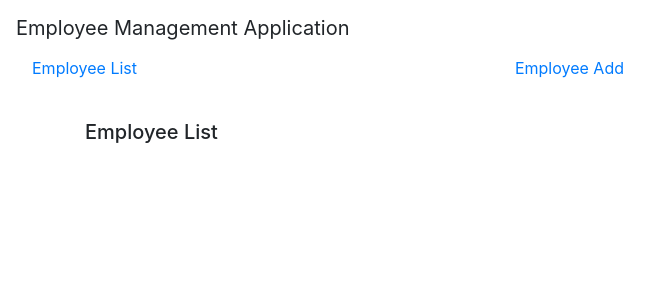
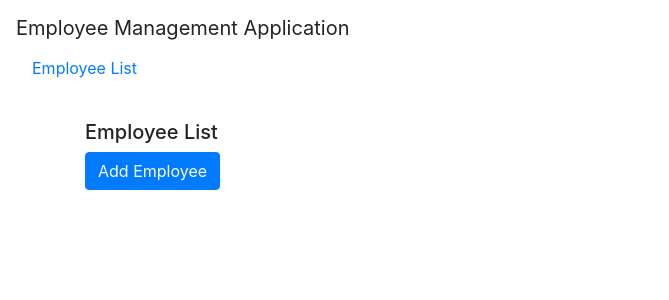
Before and after one commit to Debojyoti-Chakraborty/Promact-Angular-Assignment-1, an Angular app in the folder myApp/: page /list in a window 1280 px wide. Shown: the top 300 px of the page, without its empty margins (0-669 px from the left). Built offline with nearby package versions, Linux system fonts and the light colour scheme.

Commit message:
Converted Add Employee to a button

```diff
--- a/myApp/src/app/app.component.html
+++ b/myApp/src/app/app.component.html
@@ -6,9 +6,6 @@
             <ul style ="width:50%" class="navbar nav">
                 <li class="nav-item" routerLinkActive="active">
                     <a [routerLink]="['/list']">Employee List</a>
-                </li>
-                <li class="nav-item" routerLinkActive="active" [routerLinkActiveOptions]="{ exact: true }">
-                    <a [routerLink]="['/add']">Employee Add</a>
                 </li>
             </ul>
         </div>
--- a/myApp/src/app/employee.list/employee.list.html
+++ b/myApp/src/app/employee.list/employee.list.html
@@ -3,7 +3,8 @@
     <tr *ngFor="let emp of data">
         <td>{{emp.firstName}}</td>
         <td>{{emp.lastName}}</td>
-        <td><button (click)="delrec(emp)">Delete</button></td>
+        <td><button (click)="delrec(emp,0)">Delete</button></td>
         <td><button (click)="editrec(emp,'/edit')">Edit</button></td>
    </tr>
 </table>
+<button class="btn btn-primary" (click)="redir('/add')">Add Employee</button>
```
